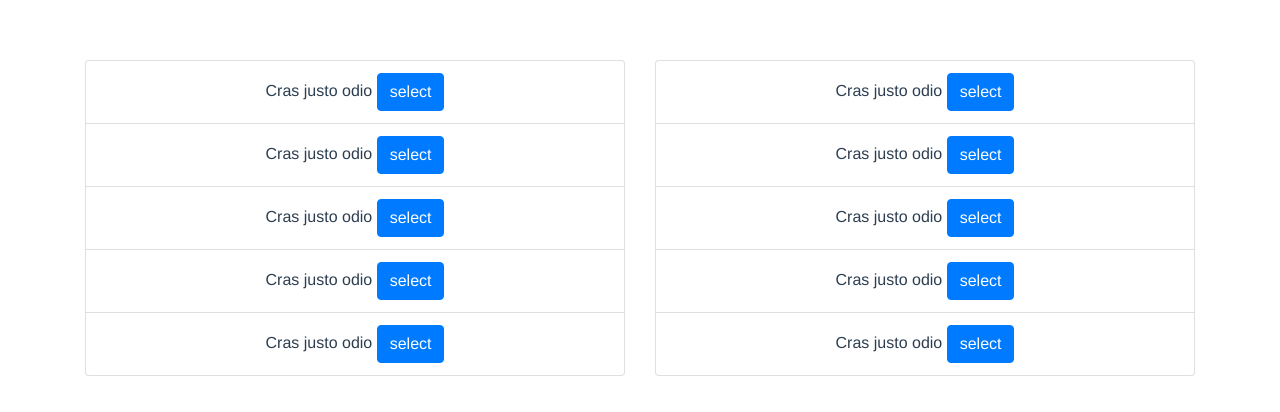
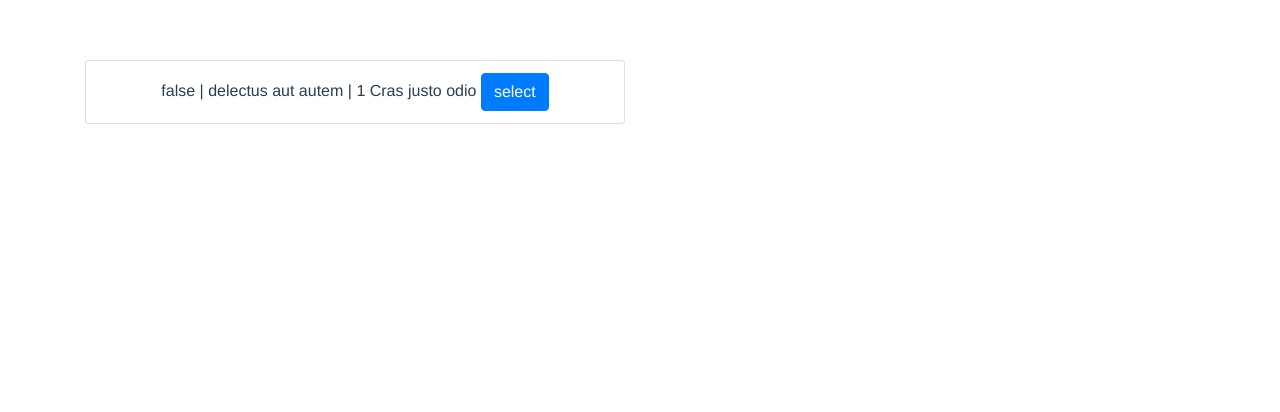
Before and after one commit to code-in-time/todo-test, a Vue app: page / in a window 1280 px wide. Shown: the top 412 px of the page. Built offline with nearby package versions, Linux system fonts and the light colour scheme; no server answers.

Commit message:
Loop through the list

```diff
--- a/src/components/ToDo.vue
+++ b/src/components/ToDo.vue
@@ -1,11 +1,13 @@
 <template>
   <ul class="list-group">
     {{username}}
-    <li class="list-group-item">Cras justo odio <button type="button" class="btn btn-primary">select</button></li>
-    <li class="list-group-item">Cras justo odio <button type="button" class="btn btn-primary">select</button></li>
-    <li class="list-group-item">Cras justo odio <button type="button" class="btn btn-primary">select</button></li>
-    <li class="list-group-item">Cras justo odio <button type="button" class="btn btn-primary">select</button></li>
-    <li class="list-group-item">Cras justo odio <button type="button" class="btn btn-primary">select</button></li>
+    <!-- <li class="list-group-item">Cras justo odio <button type="button" class="btn btn-primary">select</button></li> -->
+
+    <li v-for="item in allTodos" :key="item.userId" class="list-group-item">
+      {{ item.completed }} | {{ item.title }} | {{ item.userId }}
+      Cras justo odio <button type="button" class="btn btn-primary">select</button>
+    </li>
+
   </ul>
 </template>
 
```
